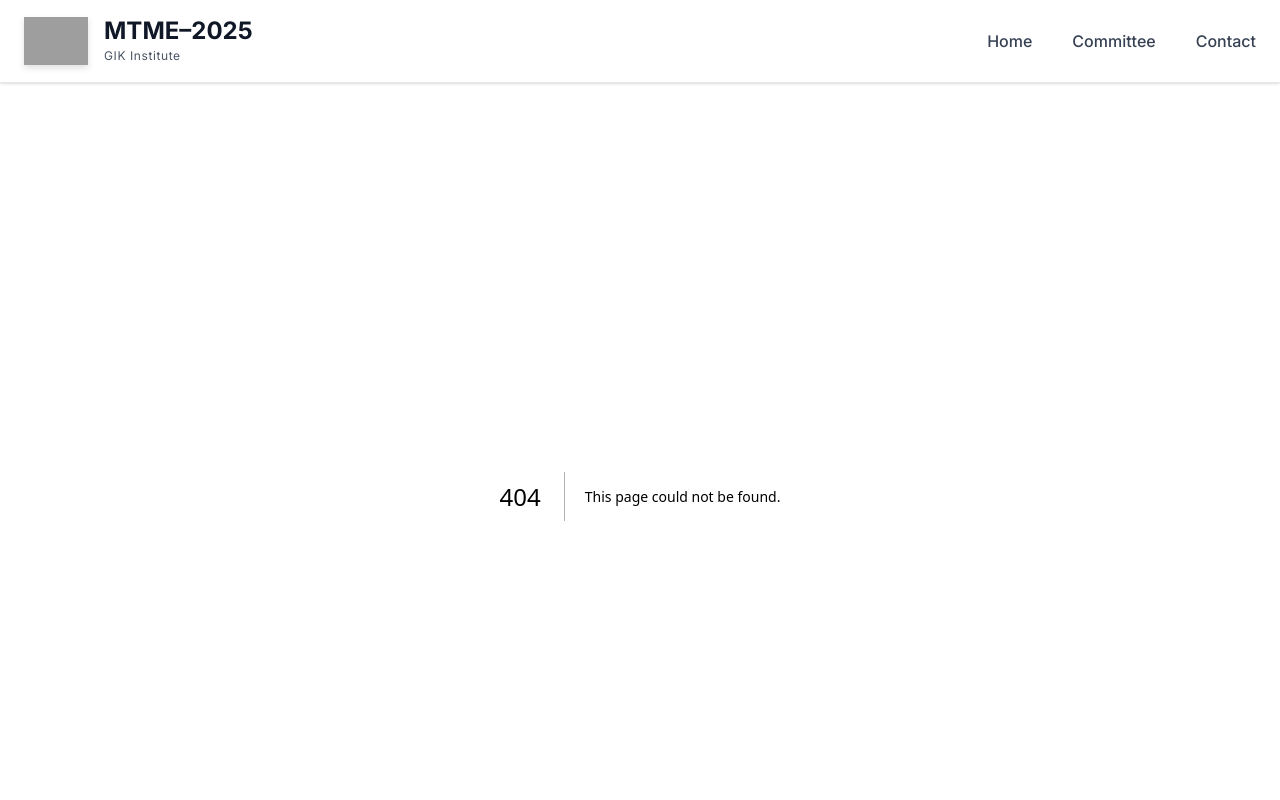
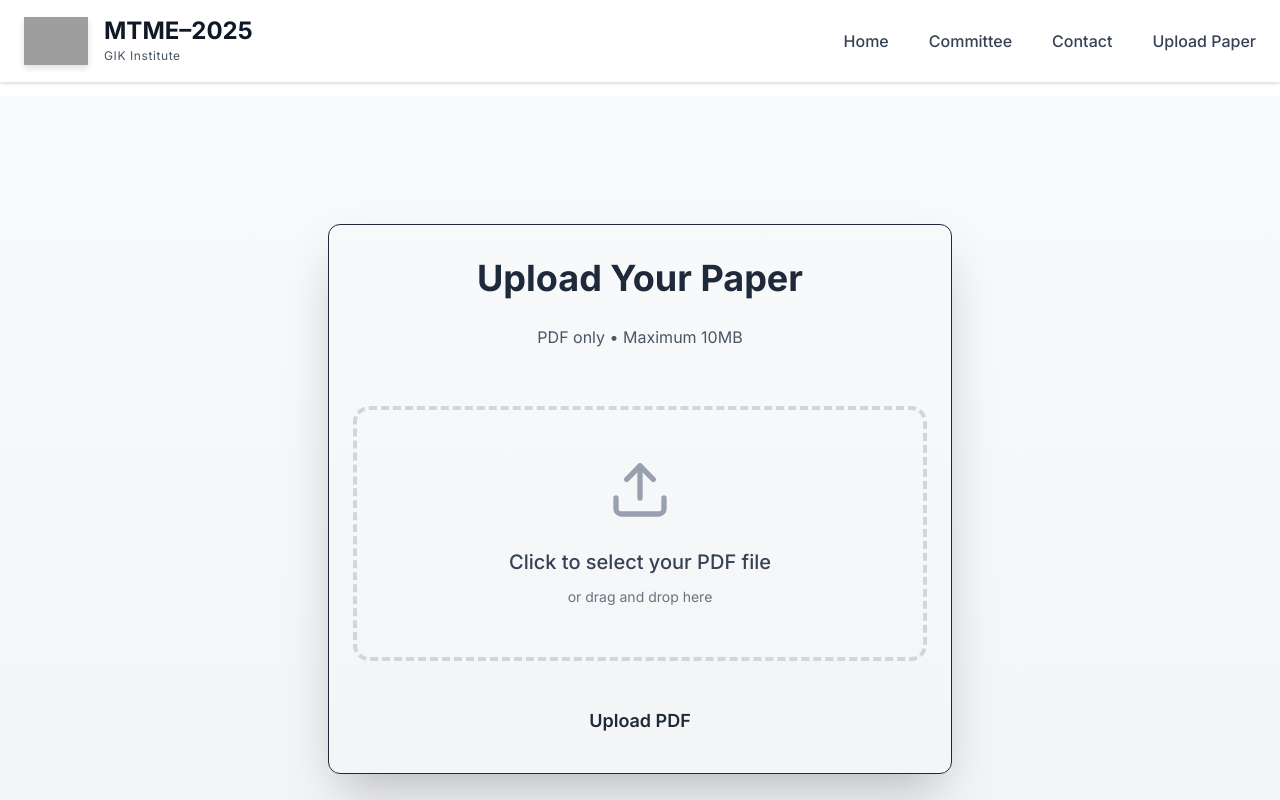
Before and after one commit to kh44key/mtme-2025, a Next.js app: page /upload in a window 1280 px wide. Before the commit this address had no page. Shown: the top 800 px of the page. Built offline with nearby package versions, Linux system fonts and the light colour scheme; grey boxes are pictures that could not be loaded.

Commit message:
fix: add committees page at correct path

```diff
--- /dev/null
+++ b/src/app/upload/page.tsx
@@ -0,0 +1,120 @@
+// src/app/upload/page.tsx
+"use client";
+
+import { Button } from "@/components/ui/button";
+import { Card, CardContent, CardHeader, CardTitle } from "@/components/ui/card";
+import { Upload, CheckCircle, AlertCircle } from "lucide-react";
+import { useState } from "react";
+
+export default function UploadPage() {
+  const [status, setStatus] = useState<"idle" | "uploading" | "success" | "error">("idle");
+  const [fileName, setFileName] = useState("");
+
+  async function handleSubmit(e: React.FormEvent<HTMLFormElement>) {
+    e.preventDefault();
+    const formData = new FormData(e.currentTarget);
+    const file = formData.get("file") as File;
+
+    if (!file || file.size === 0) {
+      setStatus("error");
+      return;
+    }
+
+    if (file.size > 10 * 1024 * 1024) {
+      alert("File too large! Maximum 10MB allowed.");
+      return;
+    }
+
+    setStatus("uploading");
+
+    try {
+      const res = await fetch("/api/upload", {
+        method: "POST",
+        body: formData,
+      });
+
+      if (res.ok) {
+        setStatus("success");
+        setFileName(file.name);
+      } else {
+        setStatus("error");
+      }
+    } catch {
+      setStatus("error");
+    }
+  }
+
+  return (
+    <div className="min-h-screen bg-gradient-to-b from-gray-50 to-gray-100 py-24 pt-32">
+      <div className="container mx-auto px-6 max-w-2xl">
+        <Card className="shadow-2xl">
+          <CardHeader className="text-center pb-8">
+            <CardTitle className="text-4xl font-bold text-gray-800">
+              Upload Your Paper
+            </CardTitle>
+            <p className="text-gray-600 mt-2">PDF only • Maximum 10MB</p>
+          </CardHeader>
+
+          <CardContent>
+            <form onSubmit={handleSubmit} className="space-y-8">
+              <div className="border-4 border-dashed border-gray-300 rounded-2xl p-12 text-center hover:border-blue-500 transition-all duration-300">
+                <input
+                  type="file"
+                  name="file"
+                  accept=".pdf"
+                  required
+                  className="hidden"
+                  id="pdf-upload"
+                  onChange={(e) => {
+                    const file = e.target.files?.[0];
+                    if (file) setFileName(file.name);
+                  }}
+                />
+                <label htmlFor="pdf-upload" className="cursor-pointer block">
+                  <Upload className="w-16 h-16 mx-auto text-gray-400 mb-6" />
+                  <p className="text-xl font-medium text-gray-700">
+                    {fileName || "Click to select your PDF file"}
+                  </p>
+                  <p className="text-sm text-gray-500 mt-2">
+                    or drag and drop here
+                  </p>
+                </label>
+              </div>
+
+              <Button
+                type="submit"
+                size="lg"
+                className="w-full text-lg py-7 font-semibold"
+                disabled={status === "uploading"}
+              >
+                {status === "uploading" ? (
+                  <>Uploading…</>
+                ) : (
+                  "Upload PDF"
+                )}
+              </Button>
+
+              {status === "success" && (
+                <div className="bg-green-50 border border-green-200 rounded-lg p-4 flex items-center gap-3 text-green-800">
+                  <CheckCircle className="w-6 h-6" />
+                  <p className="font-medium">
+                    "{fileName}" uploaded successfully! Thank you.
+                  </p>
+                </div>
+              )}
+
+              {status === "error" && (
+                <div className="bg-red-50 border border-red-200 rounded-lg p-4 flex items-center gap-3 text-red-800">
+                  <AlertCircle className="w-6 h-6" />
+                  <p className="font-medium">
+                    Upload failed. Please try again.
+                  </p>
+                </div>
+              )}
+            </form>
+          </CardContent>
+        </Card>
+      </div>
+    </div>
+  );
+}
--- a/src/components/navigation.tsx
+++ b/src/components/navigation.tsx
@@ -36,6 +36,9 @@ export function Navigation() {
             <Link href="/contact" className="hover:text-blue-600 transition">
               Contact
             </Link>
+            <Link href="/upload" className="hover:text-blue-600 transition">
+            Upload Paper
+            </Link>
           </nav>
         </div>
       </div>
```
